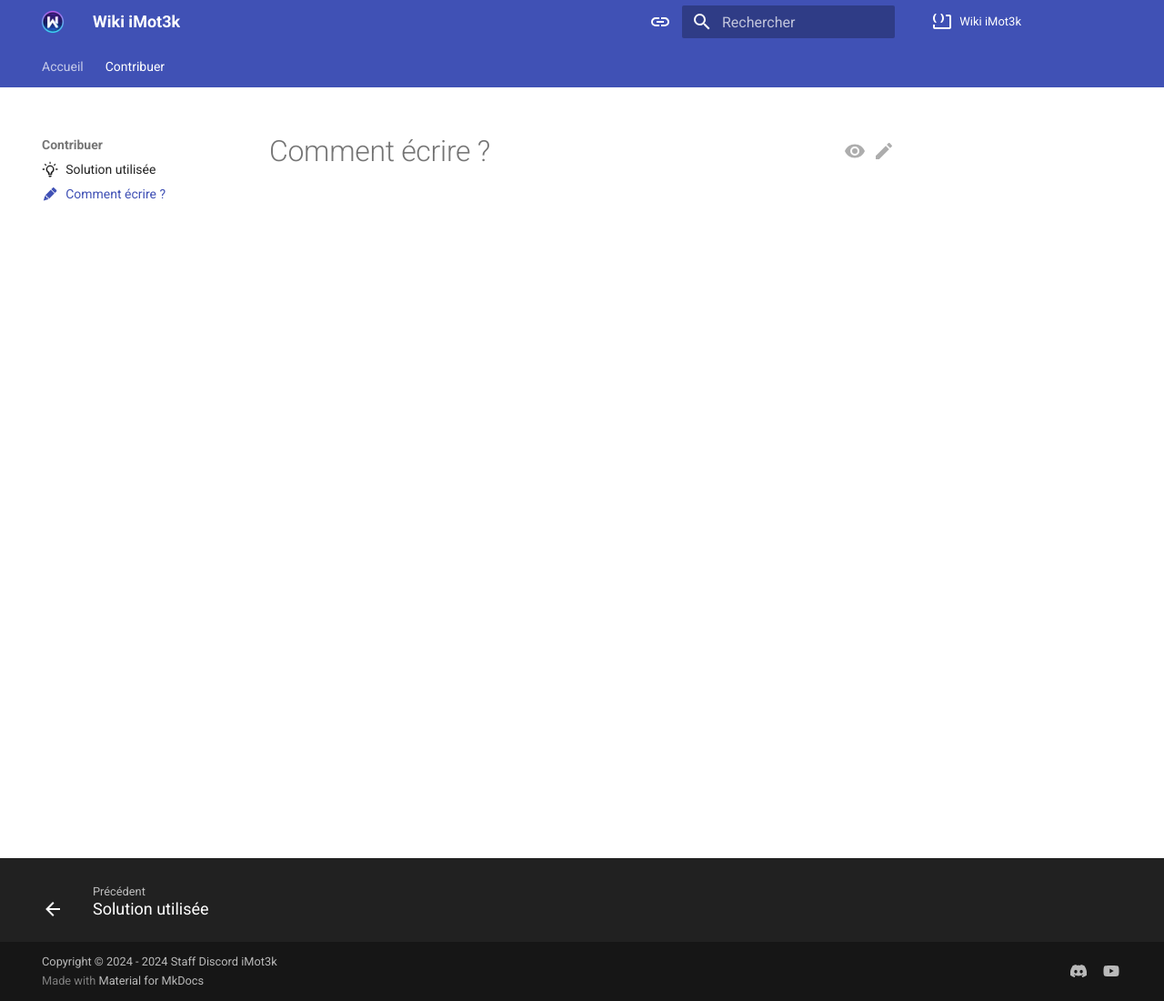
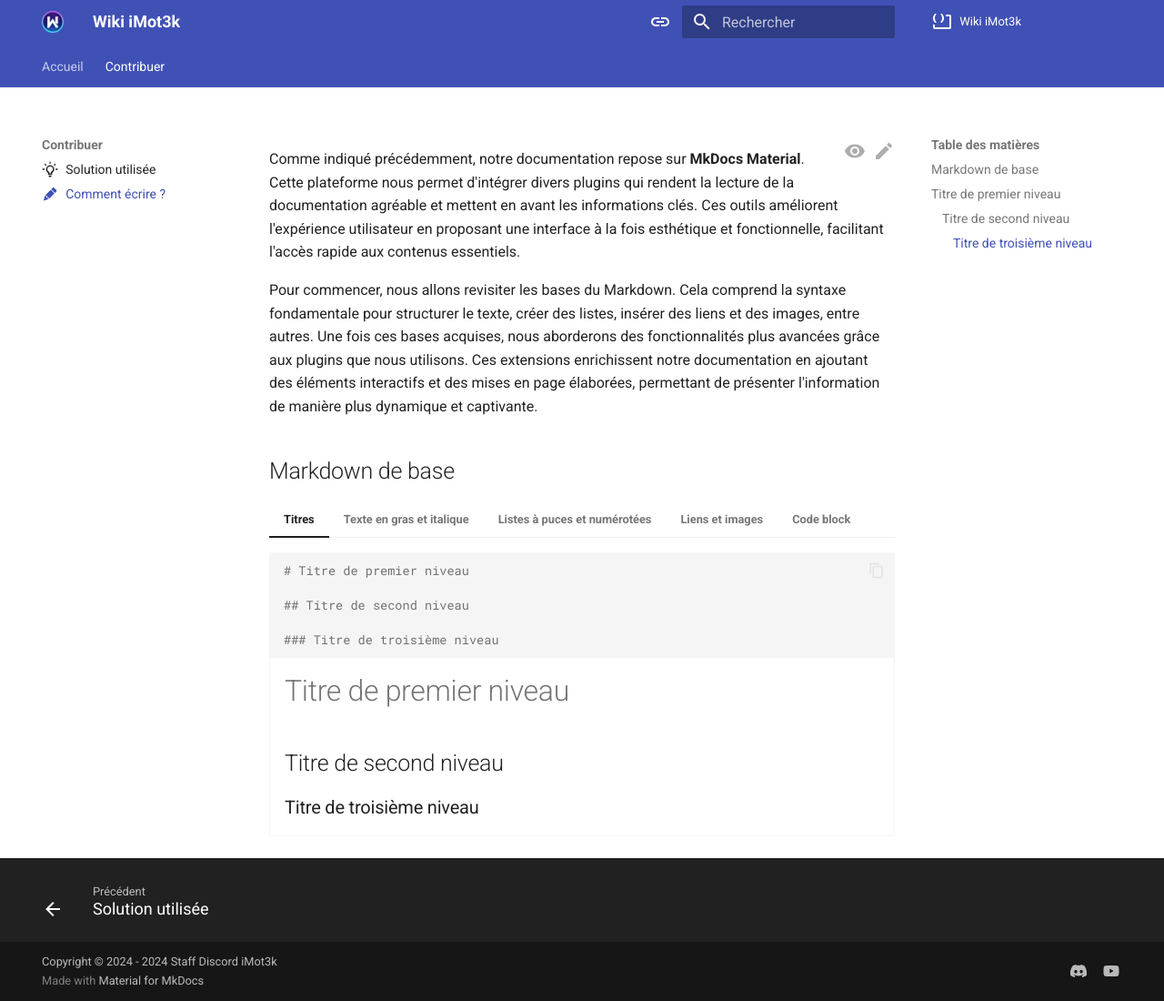
Before and after one commit to Discord-iMot3k/Wiki, an MkDocs documentation site: the page built from docs/Contribuer/comment_écrire.md, in a window 1280 px wide and 1100 px high. Shown: the whole window at 91% size. Built offline with MkDocs 1.6.1 and Material for MkDocs 9.7.7, drawn with Linux system fonts in a browser that asks for light colours; plug-ins that fetch from the network failed and are left out; comment, search, counter and statistics services are not loaded.

Commit message:
ajout de la page comment écrire
Ajout guide markdown simple

`````diff
--- a/docs/Contribuer/comment_écrire.md
+++ b/docs/Contribuer/comment_écrire.md
@@ -2,3 +2,93 @@
 icon: material/lead-pencil
 title: "Comment écrire ?"
 ---
+
+Comme indiqué précédemment, notre documentation repose sur **MkDocs Material**. Cette plateforme nous permet d'intégrer divers plugins qui rendent la lecture de la documentation agréable et mettent en avant les informations clés. Ces outils améliorent l'expérience utilisateur en proposant une interface à la fois esthétique et fonctionnelle, facilitant l'accès rapide aux contenus essentiels.
+
+Pour commencer, nous allons revisiter les bases du Markdown. Cela comprend la syntaxe fondamentale pour structurer le texte, créer des listes, insérer des liens et des images, entre autres. Une fois ces bases acquises, nous aborderons des fonctionnalités plus avancées grâce aux plugins que nous utilisons. Ces extensions enrichissent notre documentation en ajoutant des éléments interactifs et des mises en page élaborées, permettant de présenter l'information de manière plus dynamique et captivante.
+
+## Markdown de base
+
+=== "Titres"
+    ```markdown
+    # Titre de premier niveau
+
+    ## Titre de second niveau
+
+    ### Titre de troisième niveau
+    ```
+    <div class="result" markdown>
+
+    # Titre de premier niveau
+    ## Titre de second niveau
+    ### Titre de troisième niveau
+    </div>
+
+=== "Texte en gras et italique"
+    ```markdown
+    **Texte en gras**
+
+    *Texte en italique*
+
+    ***Texte en gras et italique***
+    ```
+    <div class="result" markdown>
+
+    **Texte en gras**
+
+    *Texte en italique*
+
+    ***Texte en gras et italique***
+    </div>
+
+
+=== "Listes à puces et numérotées"
+    ```markdown
+    - Élément 1
+    - Élément 2
+      - Sous-élément 2.1
+      - Sous-élément 2.2
+
+    1. Premier élément
+    2. Deuxième élément
+       1. Sous-élément 2.1
+       2. Sous-élément 2.2
+    ```
+    <div class="result" markdown>
+
+    - Élément 1
+    - Élément 2
+        - Sous-élément 2.1
+        - Sous-élément 2.2
+
+    1. Premier élément
+    2. Deuxième élément
+          1. Sous-élément 2.1
+          2. Sous-élément 2.2
+    </div>
+
+=== "Liens et images"
+    ```markdown
+    [Texte du lien](https://www.example.com)
+
+    ![Texte alternatif de l'image](https://www.example.com/image.png)
+    ```
+    <div class="result" markdown>
+
+    [Texte du lien](https://www.example.com)
+
+    ![Texte alternatif de l'image](https://www.example.com/image.png)
+    </div>
+
+=== "Code block"
+    ````markdown
+    ``` bash
+    echo "Hello world"
+    ```
+    ````
+    <div class="result" markdown>
+
+    ``` bash
+    echo "Hello world"
+    ```
+    </div>
`````
Also changed, not shown: docs/Contribuer/1._solution_utilisée.md (+19 -11 lines).
